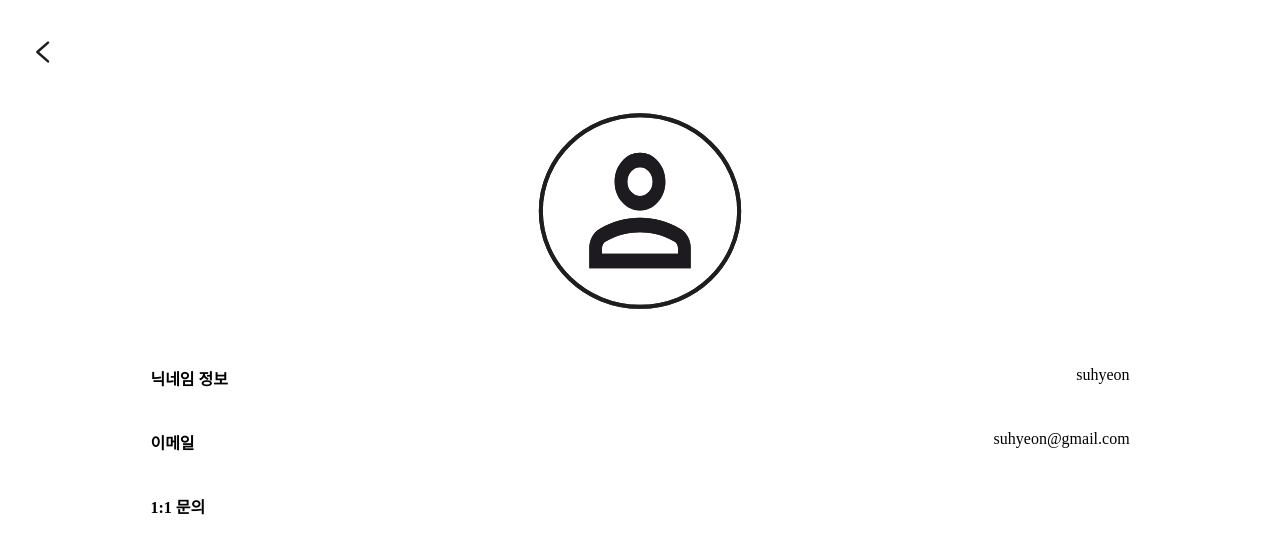
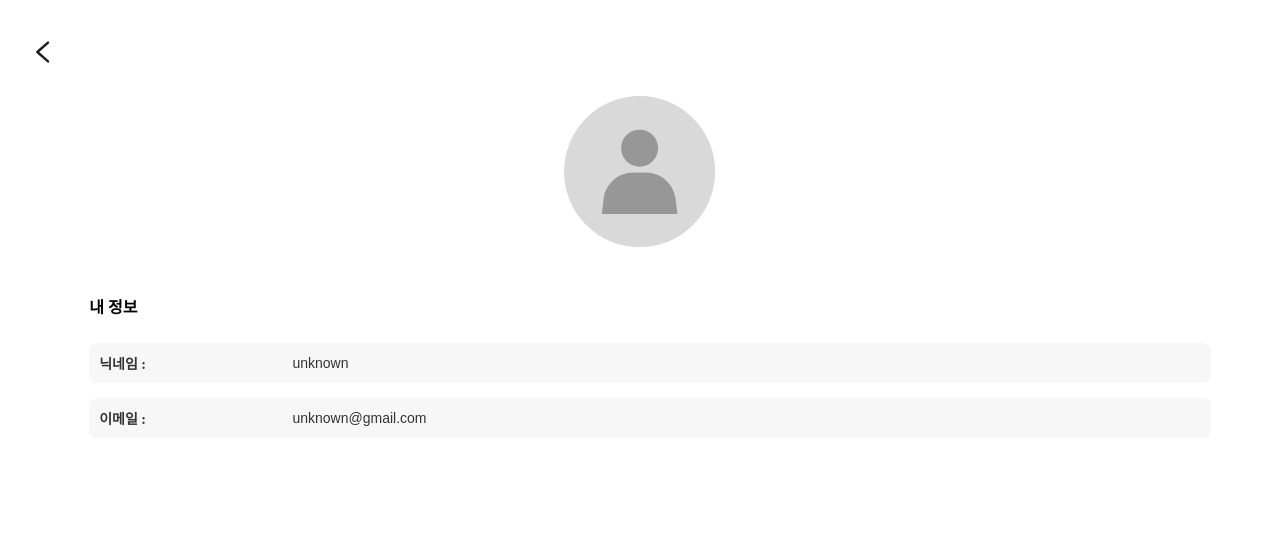
Before and after one commit to dusskdus/calen-do_FE, a React (Create React App) app in the folder calendo-fe/: page /mypage in a window 1280 px wide. Shown: the top 554 px of the page. Built offline with nearby package versions, Linux system fonts and the light colour scheme.

Commit message:
feat: 마이페이지 UI 수정 반영 완료

```diff
--- a/calendo-fe/src/Routes.js
+++ b/calendo-fe/src/Routes.js
@@ -1,7 +1,7 @@
 import React from "react";
 import { BrowserRouter, Route, Routes } from "react-router-dom";
 
-import Login from "./pages/Login"; // Login 페이지 import
+import Login from "./pages/login/Login"; // Login 페이지 import
 import WholeSchedule from "./pages/WholeSchedule"; // 로그인 성공 시 이동할 페이지 import
 import Home from "./pages/home/Home"; // 기존 Home 페이지
 import { InvitePage } from "./pages/invite/InvitePage";
--- a/calendo-fe/src/pages/MyPage.jsx
+++ b/calendo-fe/src/pages/MyPage.jsx
@@ -1,4 +1,4 @@
-import React from "react";
+import React, { useState, useEffect }  from "react";
 import { useNavigate } from "react-router-dom";
 import "../styles/MyPage.css";
 import bigprofileIcon from "../assets/images/bigprofile.svg"; // 기본 프로필 아이콘
@@ -7,6 +7,15 @@ import backIcon from "../assets/images/backicon.svg";
 
 const MyPage = () => {
   const navigate = useNavigate();
+  const [user, setUser] = useState({ email: "", nickname: "" });
+
+  useEffect(() => {
+    // ✅ `localStorage`에서 사용자 정보 가져오기
+    const email = localStorage.getItem("email") || "unknown@gmail.com";
+    const nickname = localStorage.getItem("nickname") || "unknown";
+
+    setUser({ email, nickname });
+  }, []);
 
   return (
     <div className="mypage-container">
@@ -22,22 +31,19 @@ const MyPage = () => {
         </div>
       </div>
 
-      {/* 유저 정보 */}
-      <div className="user-info">
-        <div className="info-row">
-          <span className="info-label">닉네임 정보</span>
-          <span className="info-value">suhyeon</span>
+   {/* 유저 정보 */}
+   <div className="user-info">
+        <h3 className="section-title">내 정보</h3>
+
+        <div className="info-box">
+          <label className="info-label">닉네임 :</label>
+          <input type="text" value={user.nickname} readOnly className="info-input" />
         </div>
 
-        <div className="info-row">
-          <span className="info-label">이메일</span>
-          <span className="info-value">suhyeon@gmail.com</span>
+        <div className="info-box">
+          <label className="info-label">이메일 :</label>
+          <input type="text" value={user.email} readOnly className="info-input" />
         </div>
-      </div>
-
-      {/* 1:1 문의 */}
-      <div className="inquiry-section">
-        <span className="inquiry-label">1:1 문의</span>
       </div>
     </div>
   );
--- a/calendo-fe/src/pages/WholeSchedule.jsx
+++ b/calendo-fe/src/pages/WholeSchedule.jsx
@@ -1,4 +1,4 @@
-import React, { useState } from "react";
+import React, { useState, useEffect } from "react";
 import Calendar from "react-calendar";
 import "react-calendar/dist/Calendar.css";
 import { useNavigate } from "react-router-dom";
@@ -44,6 +44,13 @@ const WholeSchedule = () => {
   const [selectedDate, setSelectedDate] = useState(new Date());
   const [projects, setProjects] = useState(["내 일정"]);
   const [selectedProject, setSelectedProject] = useState("내 일정");
+  const [nickname, setNickname] = useState("내 일정");
+
+  useEffect(() => {
+    // ✅ `localStorage`에서 닉네임 가져오기
+    const storedNickname = localStorage.getItem("nickname") || "내 일정";
+    setNickname(`${storedNickname}의 일정`);
+  }, []);
 
 
   // 프로젝트별 데이터 저장
--- a/calendo-fe/src/pages/Login.jsx
+++ b/calendo-fe/src/pages/login/Login.jsx
@@ -1,7 +1,7 @@
 import React from "react";
 import { useNavigate } from "react-router-dom";
-import '../styles/Login.css';
-import googleIcon from "../assets/images/google.svg";
+import '../login/Login.css';
+import googleIcon from "../../assets/images/google.svg";
 
 const Login = () => {
   const navigate = useNavigate();
@@ -19,6 +19,14 @@ const Login = () => {
       if (!response.ok) {
         throw new Error("로그인 실패");
       }
+
+      const data = await response.json(); // ✅ 서버 응답에서 사용자 데이터 가져오기
+      const email = data.email || "unknown@gmail.com"; // 이메일 기본값 설정
+      const nickname = email.split("@")[0]; // ✅ 이메일에서 닉네임 추출
+
+      // ✅ 사용자 정보 `localStorage`에 저장
+      localStorage.setItem("email", email);
+      localStorage.setItem("nickname", nickname);
 
       navigate("/whole-schedule"); // 로그인 성공 시 일정 페이지로 이동
     } catch (error) {
--- a/calendo-fe/src/styles/MyPage.css
+++ b/calendo-fe/src/styles/MyPage.css
@@ -41,32 +41,48 @@
     align-items: center;
 }
 
+
 /* 유저 정보 섹션 */
 .user-info {
-    width: 80%;
-    margin-top: 40px;
+    width: 90%;
+    margin-top: 30px;
     display: flex;
     flex-direction: column;
-    gap: 40px; /* ✅ 모든 항목 간 간격을 동일하게 조정 */
+    gap: 15px;
 }
 
-/* 정보 줄 */
-.info-row {
-    display: flex;
-    justify-content: space-between;
+/* 섹션 타이틀 */
+.section-title {
     font-size: 16px;
+    font-weight: bold;
+    margin-bottom: 10px;
+    align-self: flex-start;
 }
 
-/* 정보 라벨 */
-.info-label {
-    font-weight: bold;
+/* 유저 정보 박스 */
+.info-box {
+    width: 100%;
+    display: flex;
+    align-items: center;
+    padding: 10px;
+    background-color: #F7F7F7; /* ✅ 연한 회색 배경 */
+    border-radius: 8px;
 }
 
-/* 1:1 문의 */
-.inquiry-section {
-    width: 80%;
-    margin-top: 40px; /* ✅ 유저 정보와 동일한 간격으로 조정 */
-    font-size: 16px;
+/* 유저 정보 라벨 */
+.info-label {
+    font-size: 14px;
     font-weight: bold;
-    cursor: pointer;
+    color: #333;
+    margin-right: 10px;
+    width: 20%;
 }
+
+/* 유저 정보 입력 필드 */
+.info-input {
+    width: 100%;
+    border: none;
+    background: transparent;
+    font-size: 14px;
+    color: #333;
+}
--- a/calendo-fe/src/styles/WholeSchedule.css
+++ b/calendo-fe/src/styles/WholeSchedule.css
@@ -211,6 +211,8 @@
   width: 100%;
   font-size: 16px;
   color: black;
+  height:100%;
+  min-height: 43px;
   padding: 10px;
   flex-grow: 1;
   background-color: #bbdefb; /* ✅ 연한 파란색 적용 */
```
Also changed, not shown: calendo-fe/src/assets/images/bigprofile.svg, calendo-fe/src/pages/login/Login.css (renamed from calendo-fe/src/styles/Login.css).
